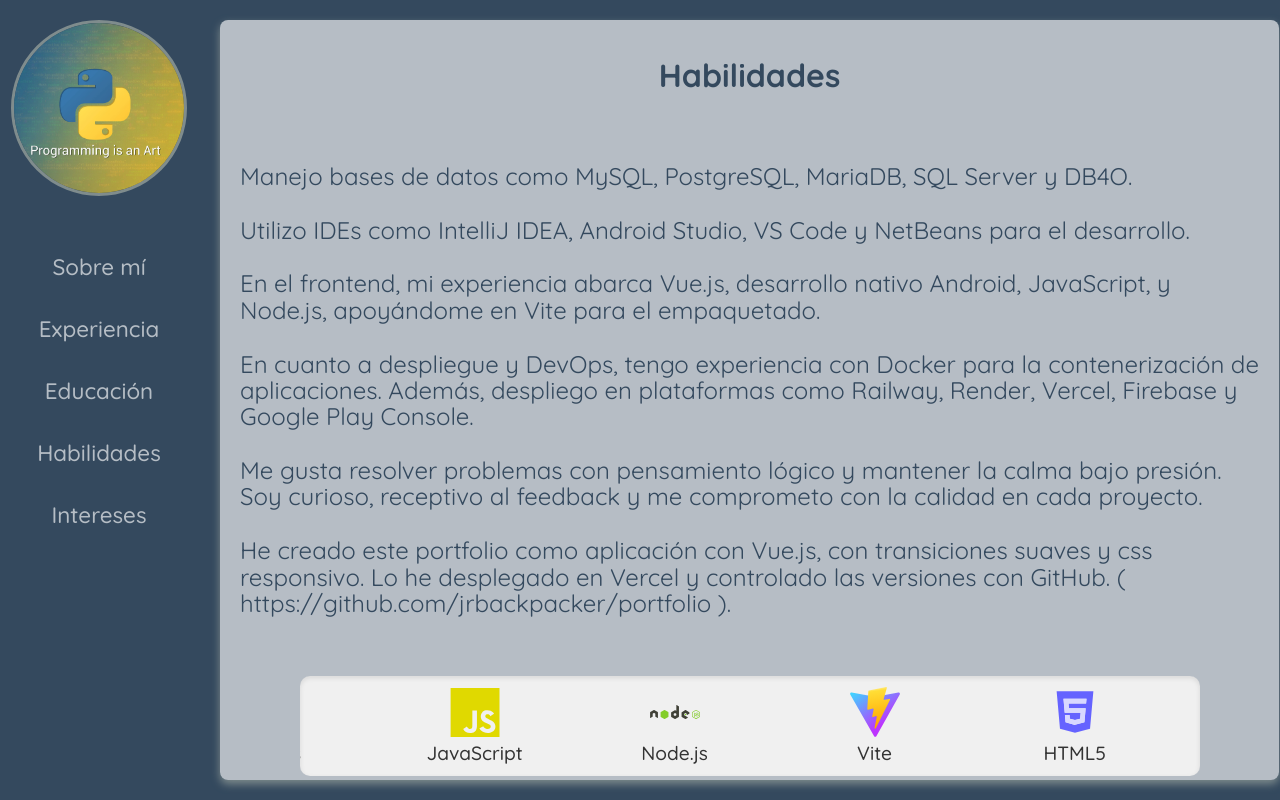
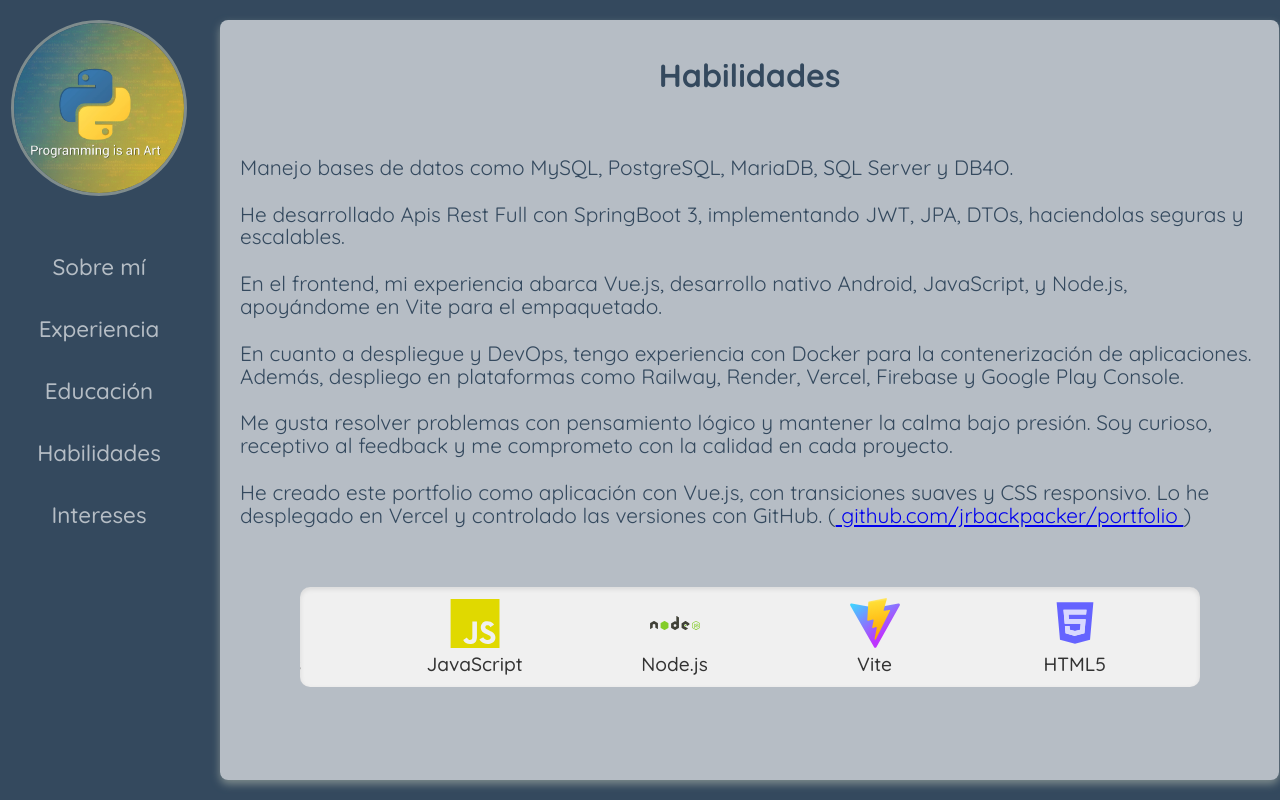
Before and after one commit to jrbackpacker/portfolio, a Vue app: page /habilidades in a window 1280 px wide. Built offline with nearby package versions, Linux system fonts and the light colour scheme.

Commit message:
Implementación de componentes, carrusel y estilos.

```diff
--- a/src/App.vue
+++ b/src/App.vue
@@ -6,42 +6,16 @@
 
 <script>
 import General from './views/General.vue';
-
-export default {
-  name: 'App',
-  components: {
-    General,
-  },
-};
+export default { name: 'App', components: { General } };
 </script>
 
 <style>
-/* --- Importación de Google Fonts: Quicksand --- */
 @import url('https://fonts.googleapis.com/css2?family=Quicksand:wght@300..700&display=swap');
-
-/* Estilos globales básicos */
-html, body {
-  margin: 0;
-  padding: 0;
-  width: 100%;
-  height: 100%;
-  overflow: hidden;
-}
-
+html, body, #app { margin:0; padding:0; height:100%; width:100%; }
 #app {
-  /* Aplicamos Quicksand como fuente principal para toda la aplicación */
   font-family: 'Quicksand', sans-serif;
-  /* Puedes ajustar el peso de la fuente por defecto aquí, por ejemplo: */
-  font-weight: 400; /* Un peso medio, puedes cambiarlo entre 300 y 700 */
-
   -webkit-font-smoothing: antialiased;
-  -moz-osx-font-smoothing: grayscale;
   text-align: center;
-  color: #2c3e50;
   display: flex;
-  height: 100vh;
-  width: 100vw;
-  margin: 0;
-  padding: 0;
 }
 </style>
--- a/src/components/Interests.vue
+++ b/src/components/Interests.vue
@@ -28,7 +28,7 @@
 <script>
 
 import trailImg from '@/assets/trail.png';
-import chefImg from '@/assets/chef.png';
+import chefImg from '@/assets/profile.jpg';
 import escaladaHieloImg from '@/assets/profile.jpg';
 import ciclismoMontanaImg from '@/assets/profile.jpg';
 import harukiImg from '@/assets/haruki.png';
--- a/src/components/Skills.vue
+++ b/src/components/Skills.vue
@@ -2,15 +2,22 @@
   <div class="content-component">
     <h1>Habilidades</h1>
     <p><br><br>Manejo bases de datos como MySQL, PostgreSQL, MariaDB, SQL Server y DB4O.</p>
-    <p><br>Utilizo IDEs como IntelliJ IDEA, Android Studio, VS Code y NetBeans para el desarrollo.</p>
+    <p><br>He desarrollado Apis Rest Full con SpringBoot 3, implementando JWT, JPA, DTOs, haciendolas seguras y escalables.</p>
     <p><br>En el frontend, mi experiencia abarca Vue.js, desarrollo nativo Android, JavaScript,
       y Node.js, apoyándome en Vite para el empaquetado.</p>
     <p><br>En cuanto a despliegue y DevOps, tengo experiencia con Docker para la contenerización de aplicaciones.
       Además, despliego en plataformas como Railway, Render, Vercel, Firebase y Google Play Console.</p>
     <p><br>Me gusta resolver problemas con pensamiento lógico y mantener la calma bajo presión.
       Soy curioso, receptivo al feedback y me comprometo con la calidad en cada proyecto.</p>
-    <p><br>He creado este portfolio como aplicación con Vue.js, con transiciones suaves y css responsivo.
-    Lo he desplegado en Vercel y controlado las versiones con GitHub. ( https://github.com/jrbackpacker/portfolio ).</p>
+    <p>
+    <br>
+    He creado este portfolio como aplicación con Vue.js, con transiciones suaves y CSS responsivo.
+    Lo he desplegado en Vercel y controlado las versiones con GitHub.
+    (<a href="https://github.com/jrbackpacker/portfolio" target="_blank" rel="noopener noreferrer">
+    github.com/jrbackpacker/portfolio
+  </a>)
+  </p>
+
     <div class="tech-carousel-container">
       <div class="tech-carousel-track">
         <div
@@ -103,7 +110,7 @@
   color: #34495e;
   margin-top: 1px; /* Ajusta según la separación que quieras de los nombres */
   margin-bottom: 1px;
-  font-size: 1.5rem; /* Reducido para que el texto sea más legible que el nombre/apellido */
+  font-size: 1.3rem; /* Reducido para que el texto sea más legible que el nombre/apellido */
   line-height: 1.1;
   font-family: 'Quicksand', sans-serif;
 }
```
Also changed, not shown: src/components/AboutMe.vue (line endings or trailing spaces), src/components/Education.vue (line endings or trailing spaces), src/components/Experience.vue (line endings or trailing spaces).
